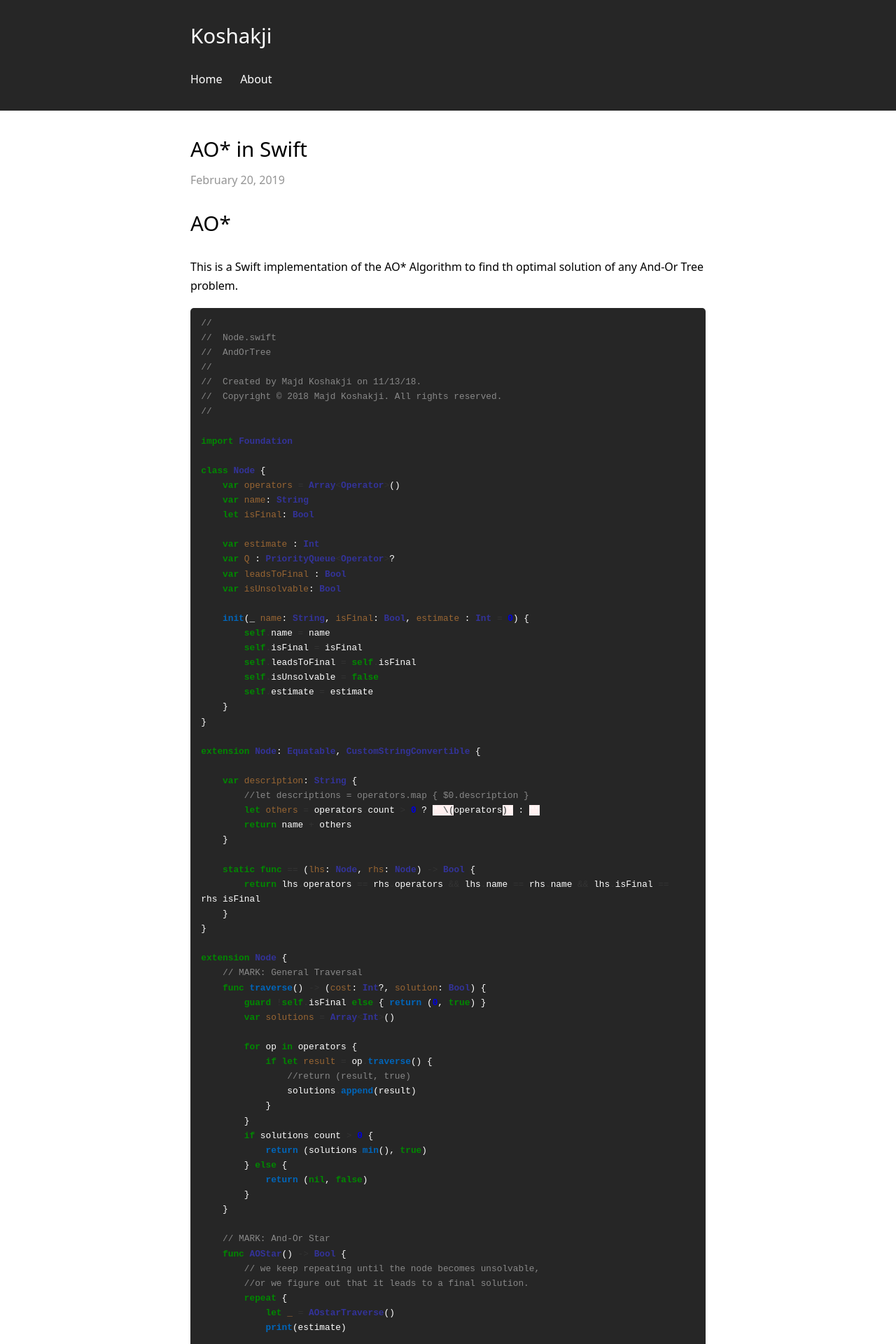
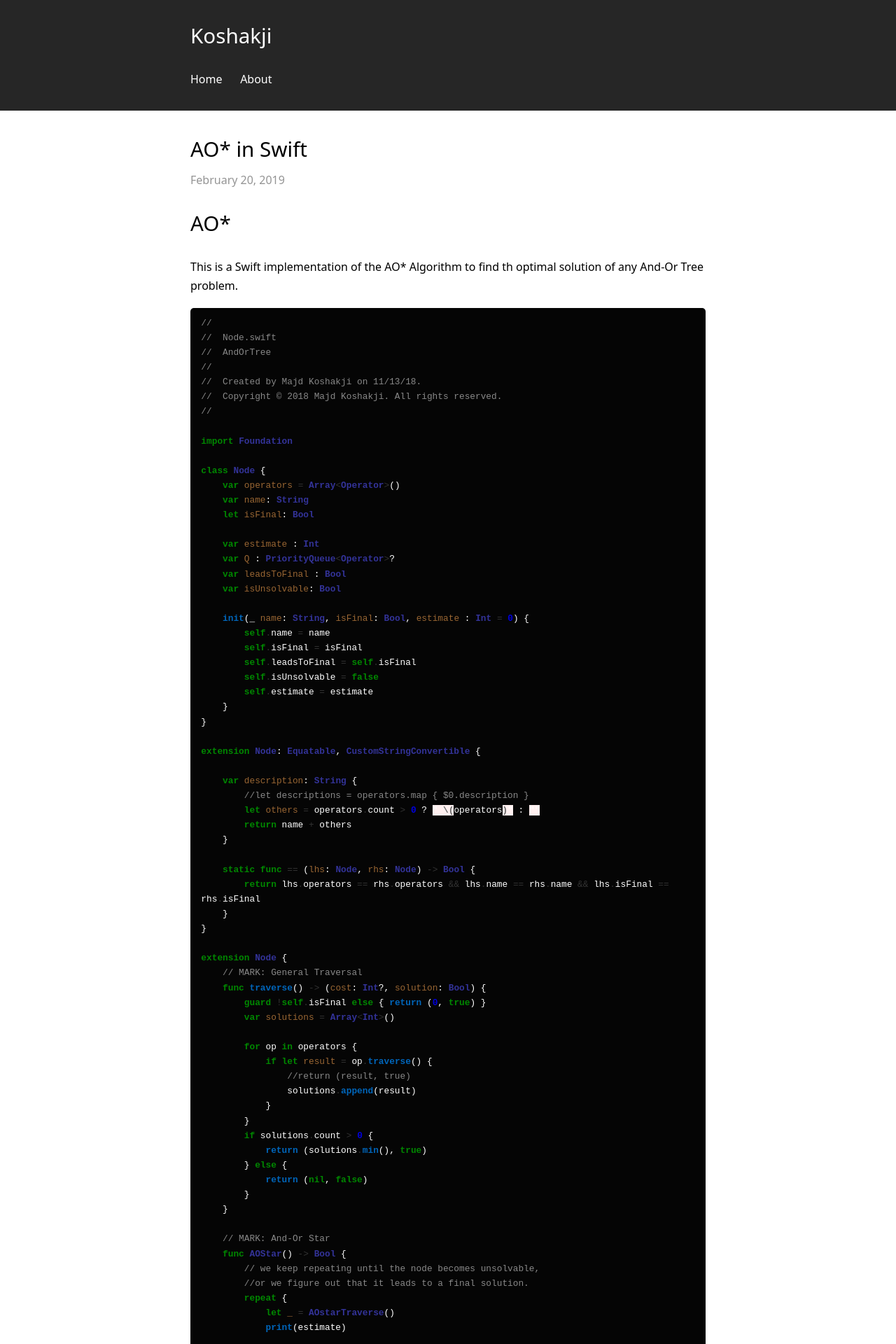
Before and after one commit to koshakji/koshakji.github.io, a Jekyll site: the page built from index.html, in a window 1280 px wide. Shown: the top 1920 px of the page at 70% size. Built offline with Jekyll 4.4.1, drawn with Linux system fonts in a browser that asks for light colours; the list of posts is cut into pages by our own code.

Commit message:
changing the code background color?

```diff
--- a/_sass/code.sass
+++ b/_sass/code.sass
@@ -1,7 +1,7 @@
 @import variables
 
 pre
-  background: rgba(38, 38, 38, 1)
+  background: rgba(5, 5, 5, 1)
   color: white
   border-radius: 5px
   font-size: .8em
```
